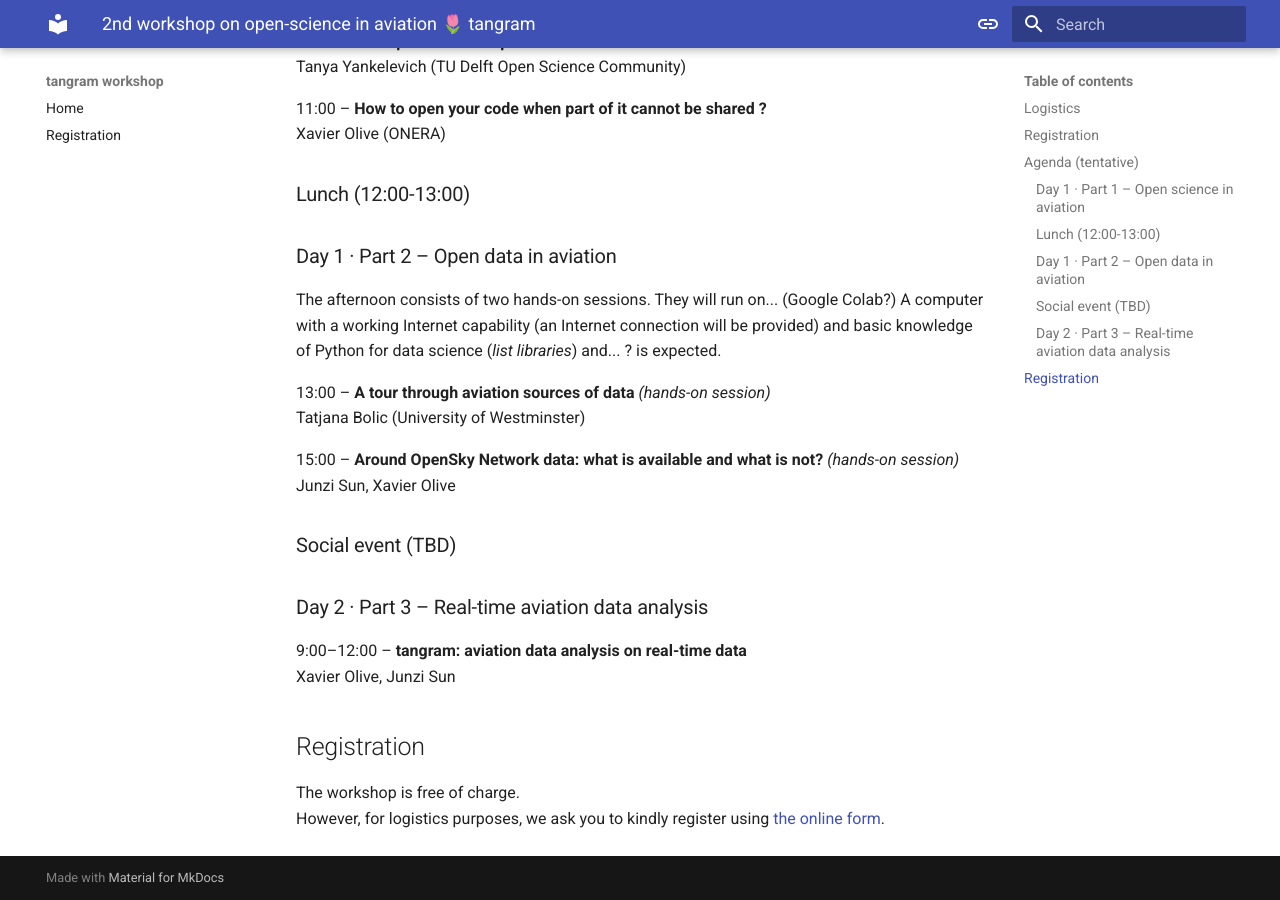
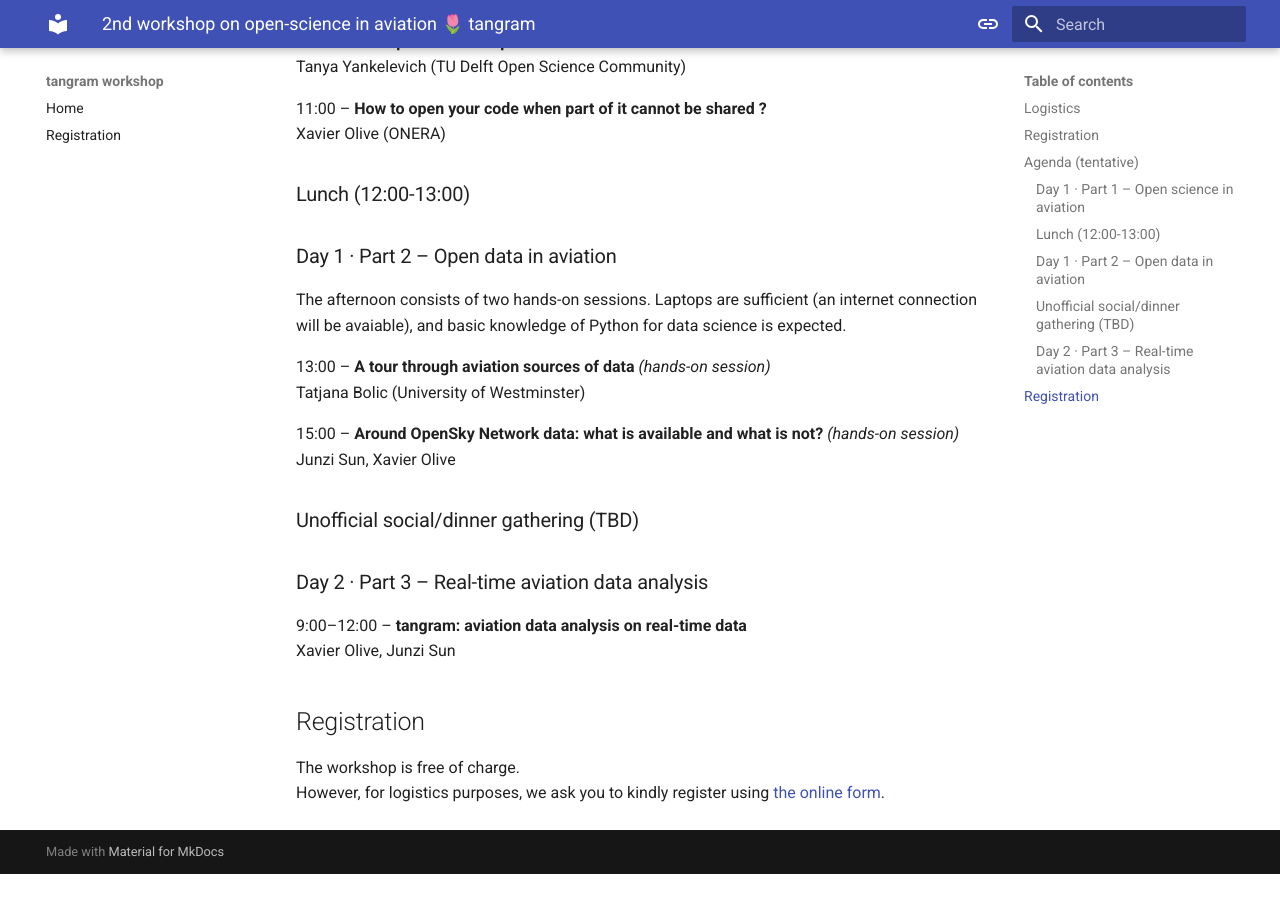
Before and after one commit to open-aviation/workshop, an MkDocs documentation site: the page built from docs/index.md, in a window 1280 px wide and 900 px high, scrolled down 1211 px. Built offline with MkDocs 1.6.1 and Material for MkDocs 9.7.7, drawn with Linux system fonts in a browser that asks for light colours; after the commit the page ends 2085 px from its top, so only the background shows below that.

Commit message:
Update index.md

```diff
--- a/docs/index.md
+++ b/docs/index.md
@@ -48,8 +48,8 @@ Xavier Olive (ONERA)
 
 ### Day 1 · Part 2 – Open data in aviation
 
-The afternoon consists of two hands-on sessions. They will run on... (Google
-Colab?) A computer with a working Internet capability (an Internet connection will be provided) and basic knowledge of Python for data science (_list libraries_) and... ? is expected.
+The afternoon consists of two hands-on sessions.
+Laptops are sufficient (an internet connection will be avaiable), and basic knowledge of Python for data science is expected.
 
 13:00 – **A tour through aviation sources of data** _(hands-on session)_
 Tatjana Bolic (University of Westminster)
@@ -58,7 +58,7 @@ Tatjana Bolic (University of Westminster)
 _(hands-on session)_
 Junzi Sun, Xavier Olive
 
-### Social event (TBD)
+### Unofficial social/dinner gathering (TBD)
 
 ### Day 2 · Part 3 – Real-time aviation data analysis
 
```
